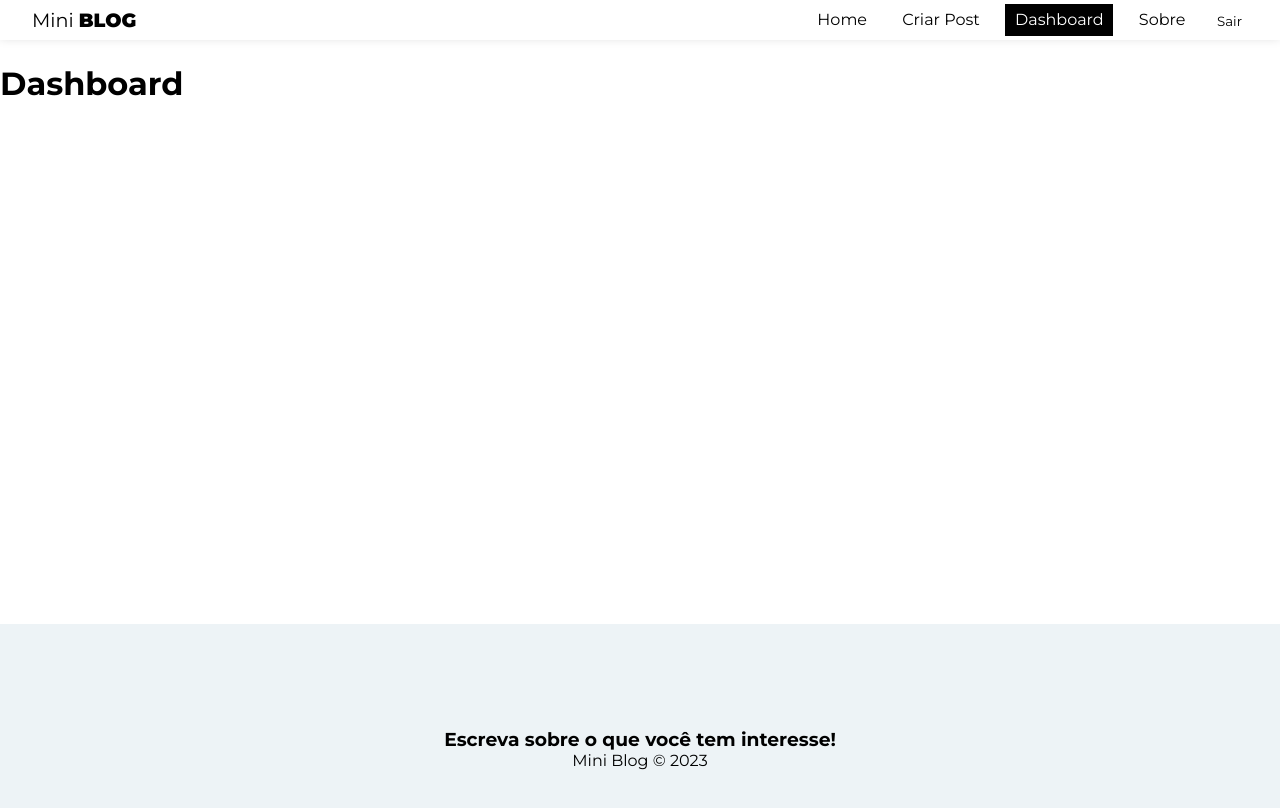
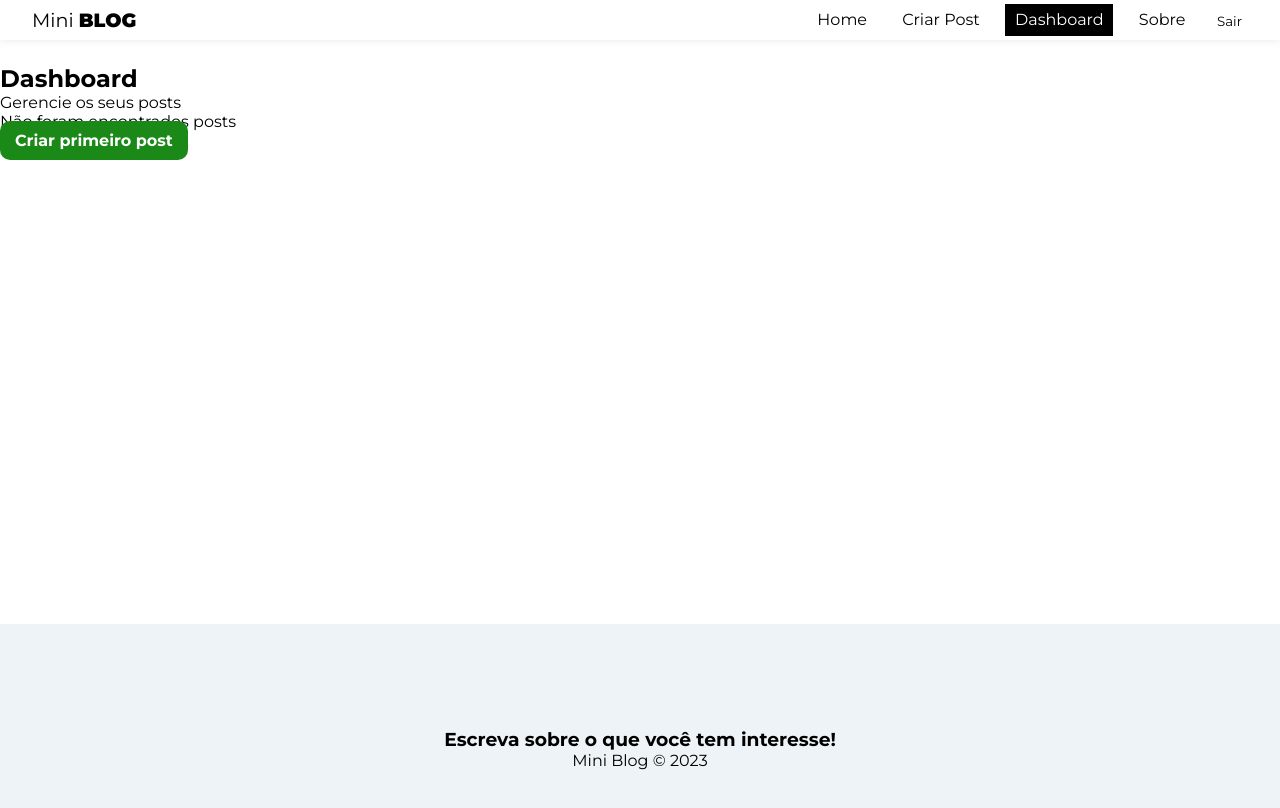
Before and after one commit to AntonioSabino/mini-blog-react, a React (Vite) app: page /dashboard in a window 1280 px wide. Shown: the top 808 px of the page. Built offline with nearby package versions, Linux system fonts and the light colour scheme; no server answers; sample sign-in values are in the browser's storage.

Commit message:
estruturando a pagina Dashboard

```diff
--- a/src/pages/Dashboard/index.tsx
+++ b/src/pages/Dashboard/index.tsx
@@ -1,7 +1,31 @@
+import styles from './Dashboard.module.css'
+
+import { useAuthValue } from '../../hooks/useAuthValue'
+import { Link } from 'react-router-dom'
+
 const Dashboard = () => {
+	const user = useAuthValue()
+	const uid = user.uid
+
+	const posts = []
+
 	return (
 		<div>
-			<h1>Dashboard</h1>
+			<h2>Dashboard</h2>
+			<p>Gerencie os seus posts</p>
+			{posts && posts.length === 0 ? (
+				<div className={styles.noposts}>
+					<p>Não foram encontrados posts</p>
+					<Link
+						to='/posts/create'
+						className='btn'
+					>
+						Criar primeiro post
+					</Link>
+				</div>
+			) : (
+				<p>Posts</p>
+			)}
 		</div>
 	)
 }
```
